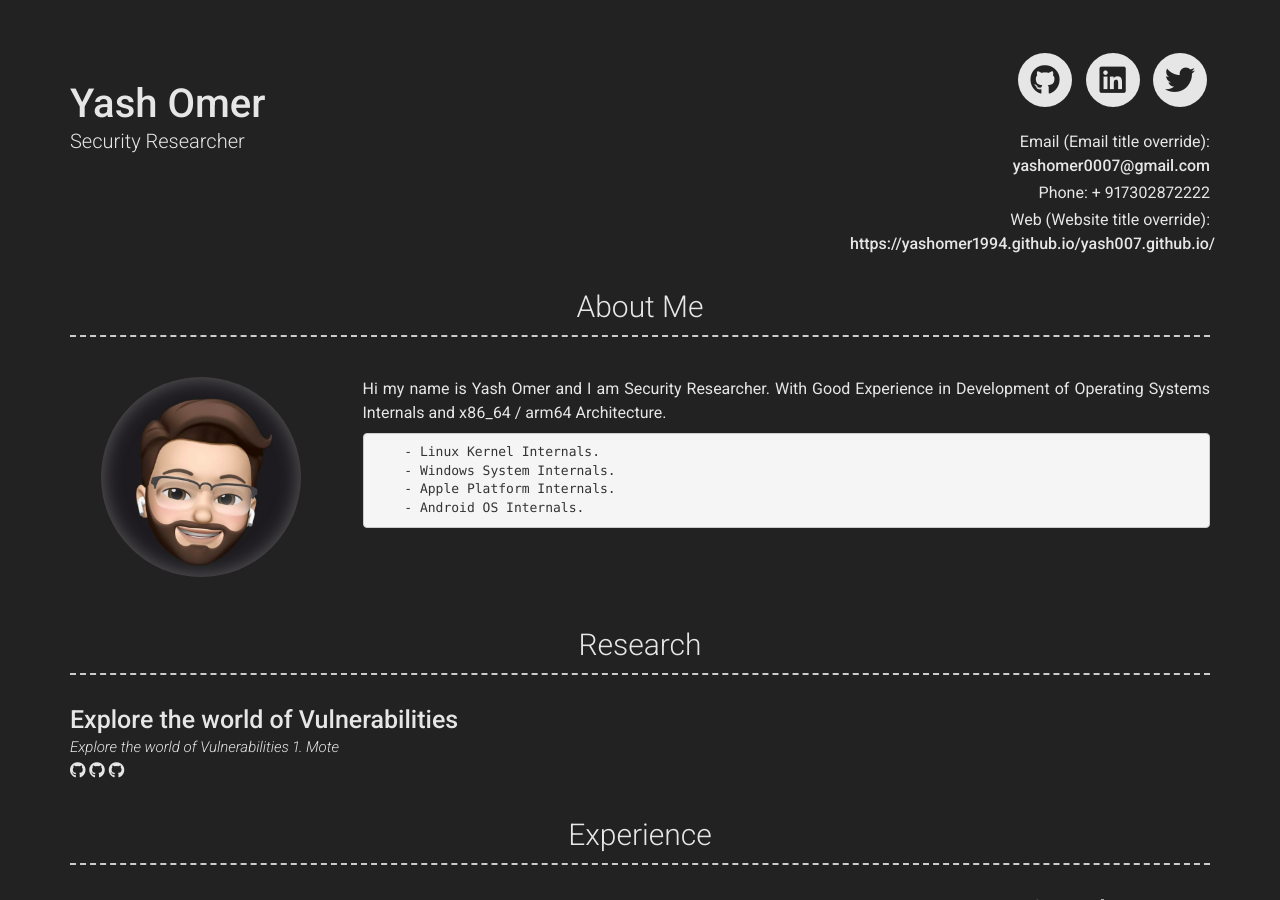
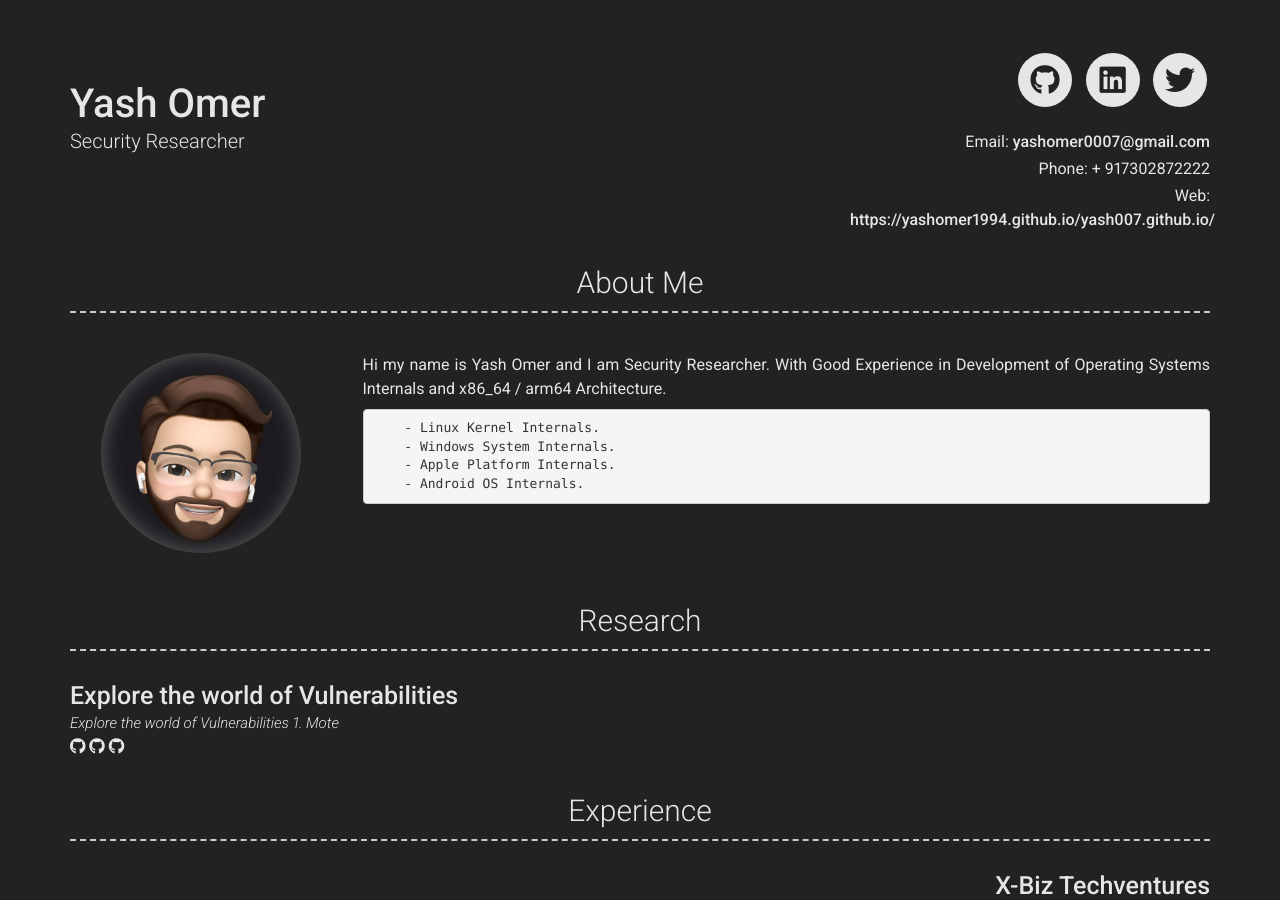
Before and after one commit to yashomer1994/Resume, a Jekyll site: the page built from index.md, in a window 1280 px wide and 900 px high. Built offline with Jekyll 4.4.1, drawn with Linux system fonts in a browser that asks for light colours; nearby versions of some CDN libraries; some of the changed lines change nothing that is shown.

Commit message:
Update _config.yml

```diff
--- a/_config.yml
+++ b/_config.yml
@@ -9,11 +9,11 @@ version: 2
 name: Yash Omer
 title: Security Researcher
 email: yashomer0007@gmail.com
-email_title: Email (Email title override)
+#email_title: Email (Email title override)
 phone: + 917302872222
 # phone_title: Phone (Phone title override)
 website: https://yashomer1994.github.io/yash007.github.io/
-website_title: Web (Website title override)
+#website_title: Web (Website title override)
 
 # Dark Mode (true/false/never)
 darkmode: true
```
